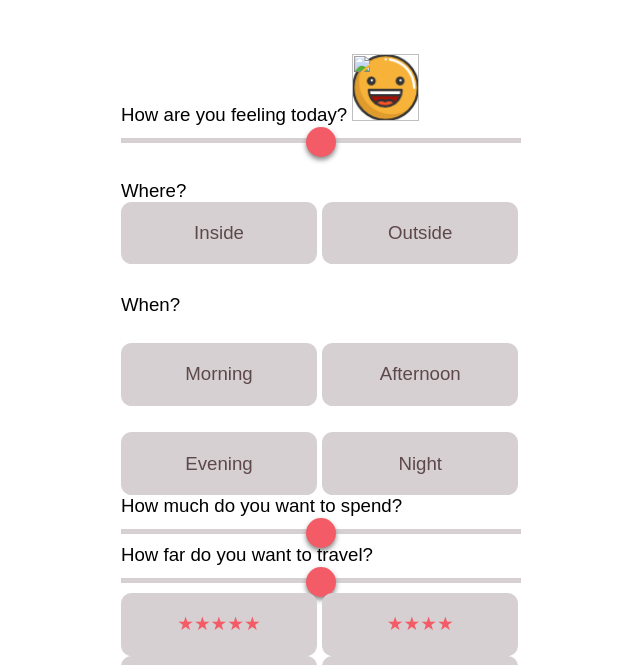
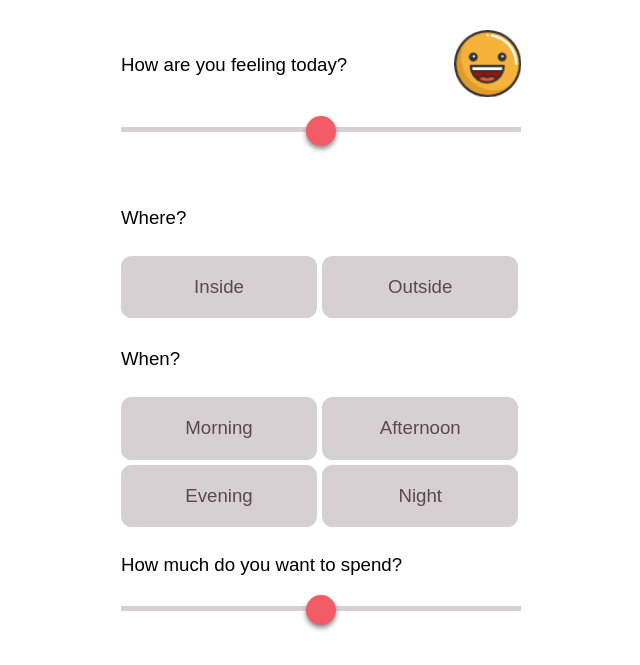
Before and after one commit to Ratholien/Activy, a plain HTML site: page index.html in a window 1280 px wide. Shown: the part 103-768 px from the top of the page, without its empty margins (319-959 px from the left). Drawn offline with Linux system fonts and the light colour scheme; a web font is replaced by a local one.

Commit message:
TOP done

```diff
--- a/css/styles.css
+++ b/css/styles.css
@@ -58,31 +58,34 @@ header {
     display: inline;
     width: 50pt;
     height: 50pt;
-}
-.feeling .imgmood img{
-    width: 50pt;
-    height: 50pt;
-    background-image: url("../res/img/happy.png");
+    margin-left: 100px;
+    margin-top: -24px;
+    background-image: url(../res/img/happy.png);
     background-repeat: no-repeat;
     background-size: contain;
+    float: right;
 }
 
 .content .where,.when {
     margin-top: 45px;
 }
 
-.content .where,.when button {
+.content .where button,.content .when button {
     margin-top: 20pt;
 }
 
 .content .when {
     margin-top: 30px;
 }
-
+.when .btnbelow{
+    margin-top:5px !important;
+}
 .quality button {
     color: rgba(243, 92, 102, 1);
 }
-
+.spend,.howfar,.quality{
+    margin-top: 20pt!important;
+}
 button {
     width: 147pt;
     height: 47pt;
@@ -100,7 +103,7 @@ button:hover {
 /*RANGE INPUT PERSONALIZATION*/
 input[type=range] {
     -webkit-appearance: none;
-    margin: 10px 0;
+    margin:30px 0;
     width: 100%;
 }
 
--- a/index.html
+++ b/index.html
@@ -20,7 +20,7 @@
                 How are you feeling today?
             </div>
             <div class="imgmood">
-                <img src="" alt="">
+
             </div>
 
             <input type="range" title="rangeBar" id="range_Value" name="points" min="0" max="100"
@@ -38,8 +38,8 @@
             <p>When?</p>
             <button>Morning</button>
             <button>Afternoon</button>
-            <button>Evening</button>
-            <button>Night</button>
+            <button class="btnbelow">Evening</button>
+            <button class="btnbelow">Night</button>
         </div>
         <div class="spend">
             <div class="lilheader">How much do you want to spend?</div>
@@ -48,7 +48,7 @@
             <output id="rangevalue2"></output>
             <!--Scrollbar-->
         </div>
-        <div class="howfar lilheader">
+        <div class="howfar ">
             <div>How far do you want to travel?</div>
             <input type="range" title="rangeBar" name="points" min="0" max="100"
                    onchange="rangevalue3.value=value"/>
```
